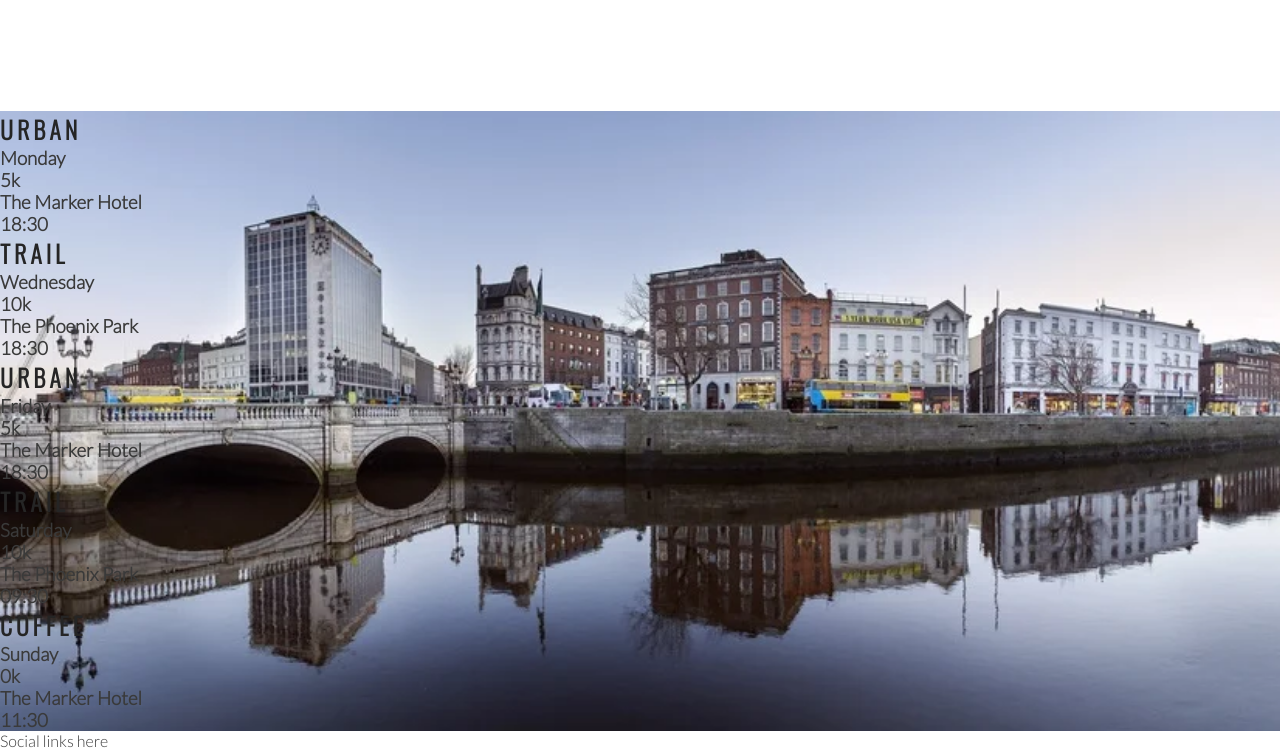
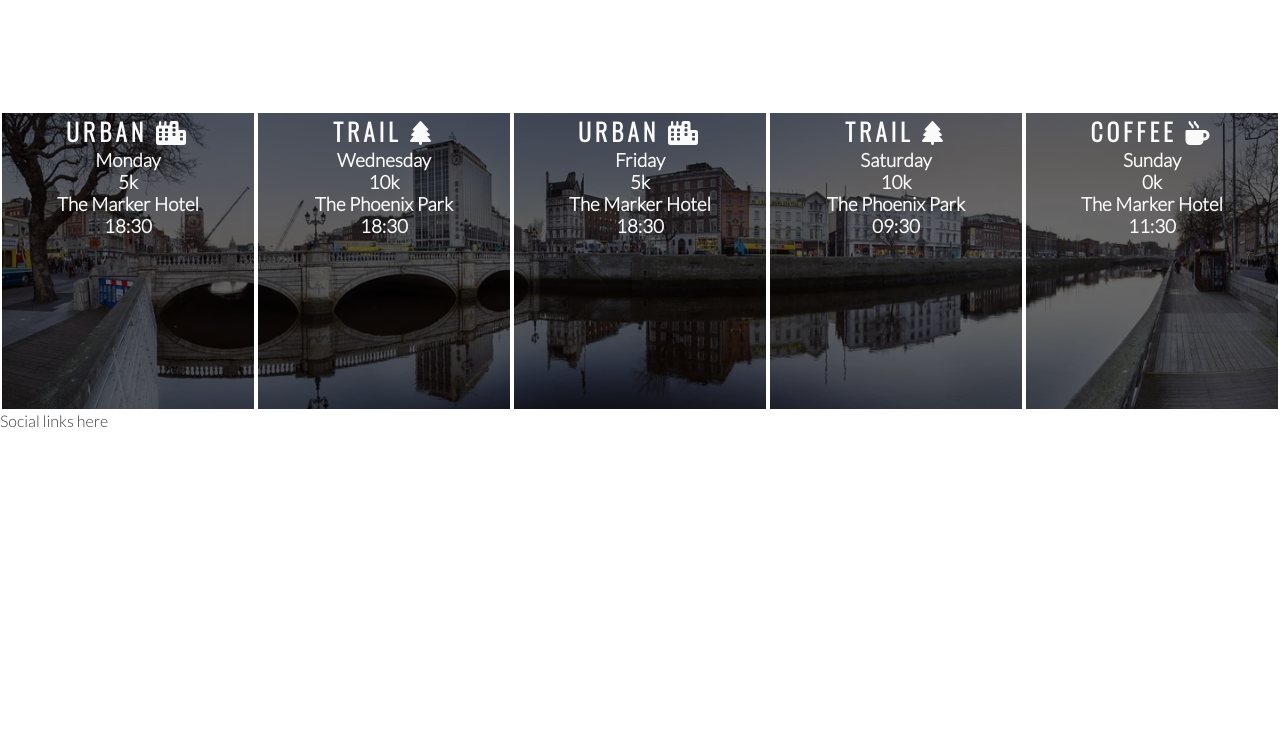
Before and after one commit to JodyMurray/love-running, a plain HTML site: page index.html in a window 1280 px wide. Shown: the part 1184-1934 px from the top of the page. After the commit the page ends 1614 px from the top, so only its background shows below. Drawn offline with nearby package versions, Linux system fonts and the light colour scheme.

Commit message:
Style times panels and add icons

```diff
--- a/assets/css/style.css
+++ b/assets/css/style.css
@@ -164,3 +164,17 @@ text-align: right;
     width: 100%;
     overflow: hidden;
 }
+#times div {
+    color: #fafafa;
+    background-color: rgba(0, 0, 0, .6);
+    width: 20%;
+    height: 300px;
+    float: left;
+    padding: 0 0 10px;
+    text-align: center;
+    border: 2px solid white;
+    box-sizing: border-box;
+}
+#times h2 {
+    color: #fafafa;
+}
--- a/index.html
+++ b/index.html
@@ -67,35 +67,35 @@
     </section>
     <section id="times">
         <div>
-            <h2>Urban</h2>
+            <h2>Urban <i class="fa-solid fa-city"></i></h2>
             <h3>Monday</h3>
             <h3>5k</h3>
             <h3>The Marker Hotel</h3>
             <h3>18:30</h3>
         </div>
         <div>
-            <h2>Trail</h2>
+            <h2>Trail <i class="fa-solid fa-tree"></i></h2>
             <h3>Wednesday</h3>
             <h3>10k</h3>
             <h3>The Phoenix Park</h3>
             <h3>18:30</h3>
         </div>
         <div>
-            <h2>Urban</h2>
+            <h2>Urban <i class="fa-solid fa-city"></i></h2>
             <h3>Friday</h3>
             <h3>5k</h3>
             <h3>The Marker Hotel</h3>
             <h3>18:30</h3>
         </div>
         <div>
-            <h2>Trail</h2>
+            <h2>Trail <i class="fa-solid fa-tree"></i></h2>
             <h3>Saturday</h3>
             <h3>10k</h3>
             <h3>The Phoenix Park</h3>
             <h3>09:30</h3>
         </div>
         <div>
-            <h2>Coffee</h2>
+            <h2>Coffee <i class="fa-solid fa-mug-hot"></i></h2>
             <h3>Sunday</h3>
             <h3>0k</h3>
             <h3>The Marker Hotel</h3>
```
